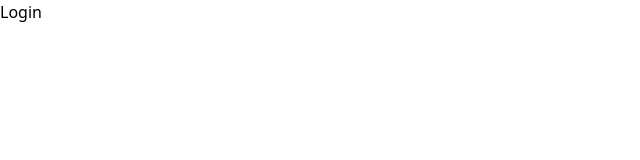
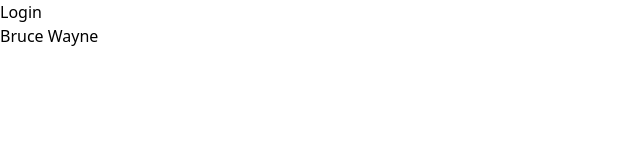
Before and after one commit to hussain-shariff/react-typescript, a React (Vite) app: page / in a window 1280 px wide. Shown: the top 160 px of the page, without its empty margins (0-640 px from the left). Built offline with nearby package versions, Linux system fonts and the light colour scheme.

Commit message:
object prop

```diff
--- a/src/App.tsx
+++ b/src/App.tsx
@@ -1,12 +1,20 @@
 import Greet from "./components/Greet"
+import Person from "./components/Person"
 
 function App() {
 
+  const personName = {
+    first : 'Bruce',
+    last : 'Wayne'
+  }
+
   return (
-    <div className="App">
+    <div className="App text-center">
       <Greet
         name = "Hussain"
         age={22}/>
+      <Person
+        name={personName}/>
     </div>
   )
 }
--- /dev/null
+++ b/src/components/Person.tsx
@@ -0,0 +1,18 @@
+import React from 'react'
+
+type PersonProps = {
+    name : {
+        first : string,
+        last : string
+    }
+}
+
+function Person(props : PersonProps) {
+  return (
+    <div>
+        {props.name.first} {props.name.last}
+    </div>
+  )
+}
+
+export default Person
```
